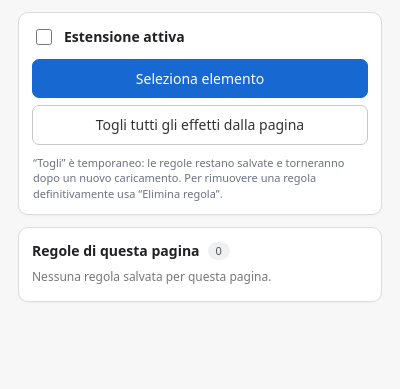
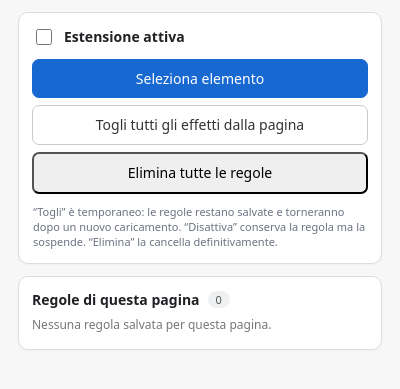
Before and after one commit to Angelo-Ts/progettoBlur, a browser extension: page extension/popup/popup.html in a window 400 px wide. Shown: the part 65-454 px from the top of the page. Drawn offline with Linux system fonts and the light colour scheme.

Commit message:
Add explicit delete-all-rules control to manager

```diff
--- a/extension/popup/popup.html
+++ b/extension/popup/popup.html
@@ -23,7 +23,8 @@
       </label>
       <button id="select" class="primary" type="button">Seleziona elemento</button>
       <button id="removeAll" class="secondary" type="button">Togli tutti gli effetti dalla pagina</button>
-      <p class="hint">“Togli” è temporaneo: le regole restano salvate e torneranno dopo un nuovo caricamento. Per rimuovere una regola definitivamente usa “Elimina regola”.</p>
+      <button id="deleteAll" class="danger-outline" type="button">Elimina tutte le regole</button>
+      <p class="hint">“Togli” è temporaneo: le regole restano salvate e torneranno dopo un nuovo caricamento. “Disattiva” conserva la regola ma la sospende. “Elimina” la cancella definitivamente.</p>
     </section>
 
     <section class="rules-section">
```
